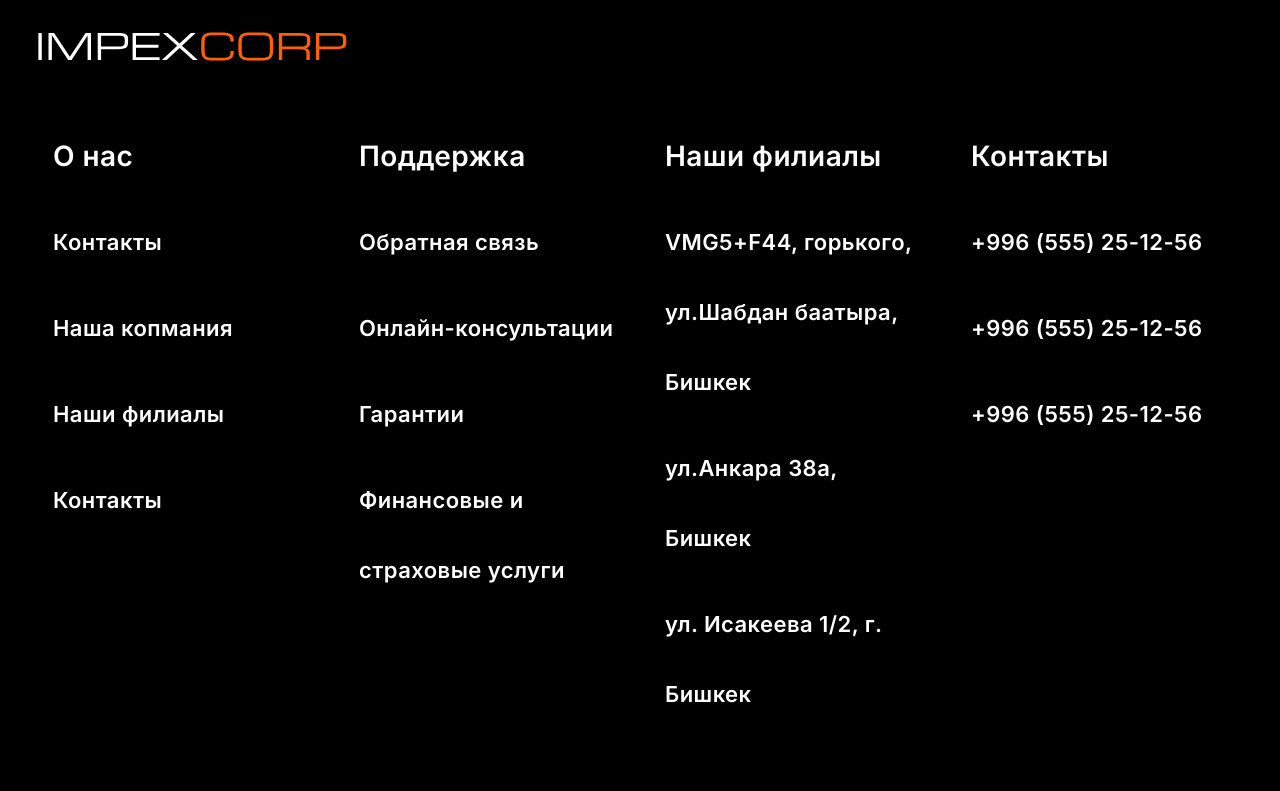
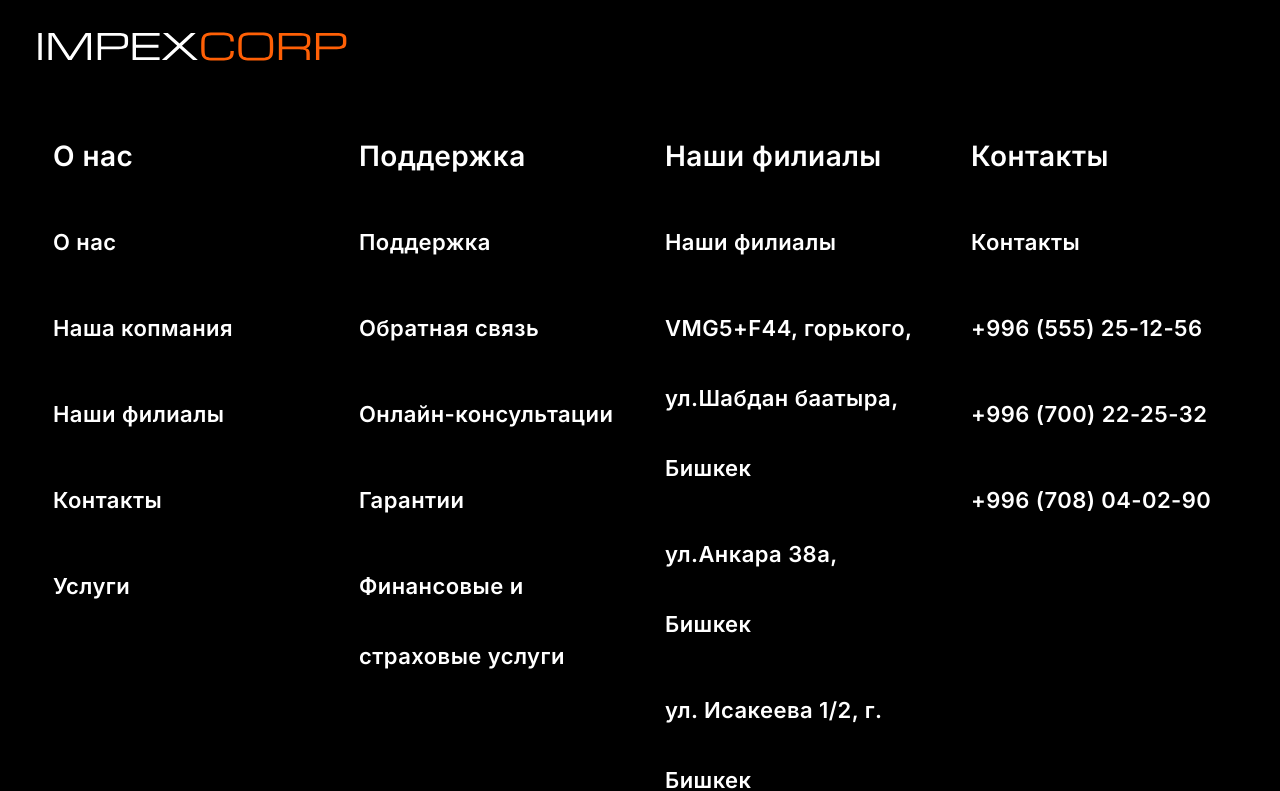
Before and after one commit to azam2802/ImpexCorp, a React (Vite) app: page / in a window 1280 px wide. Shown: the part 5520-6311 px from the top of the page. Built offline with nearby package versions, Linux system fonts and the light colour scheme.

Commit message:
remade footer using map()

```diff
--- a/package.json
+++ b/package.json
@@ -13,13 +13,14 @@
   "dependencies": {
     "axios": "^1.6.7",
     "framer-motion": "^11.0.3",
-    "i18next": "^23.8.2",
+    "i18next": "^23.10.0",
     "i18next-browser-languagedetector": "^7.2.0",
     "i18next-http-backend": "^2.4.3",
     "react": "^18.2.0",
     "react-dom": "^18.2.0",
     "react-i18next": "^14.0.5",
     "react-router-dom": "^6.22.0",
+    "swiper": "^11.0.7",
     "zustand": "^4.5.0"
   },
   "devDependencies": {
--- a/src/i18n.js
+++ b/src/i18n.js
@@ -3,16 +3,20 @@ import { initReactI18next } from "react-i18next"
 import LanguageDetector from "i18next-browser-languagedetector"
 import Backend from "i18next-http-backend"
 
-i18n.use(Backend).use(LanguageDetector).use(initReactI18next).init({
+i18n
+  .use(Backend)
+  .use(LanguageDetector)
+  .use(initReactI18next)
+  .init({
     debug: true,
     fallbackLng: "ru",
     detection: {
-    order: ['queryString', 'cookie'],
-    cahche: ['cookie']
+      order: ["queryString", "cookie"],
+      cahche: ["cookie"],
     },
     interpolation: {
-    escapeValue: false
-  }
+      escapeValue: false,
+    },
   })
 
 export default i18n
--- a/src/layout/Footer/Footer.jsx
+++ b/src/layout/Footer/Footer.jsx
@@ -8,8 +8,23 @@ import WhatsUpIcon from "@images/image 7.png"
 import { Link } from "react-router-dom"
 import { useTranslation } from "react-i18next"
 
+import en from "../../../public/locales/en/translation.json"
+import ru from "../../../public/locales/ru/translation.json"
+import ky from "../../../public/locales/ky/translation.json"
+import zh from "../../../public/locales/zh/translation.json"
+
 const Footer = () => {
-  const { t } = useTranslation()
+  const { t, i18n } = useTranslation()
+  const languageData = { en, ru, ky, zh }
+  const currentLanguage = languageData[i18n.language] || en
+
+  const renderLinks = (links) => {
+    return Object.entries(links).map(([key, value]) => (
+      <li key={key}>
+        <Link to="/">{value}</Link>
+      </li>
+    ))
+  }
 
   return (
     <div>
@@ -23,87 +38,49 @@ const Footer = () => {
           <div className={s["row-1"]}>
             <ul>
               <li>{t("footer.aboutus.name")}</li>
-              <li>
-                <Link to="/">{t("footer.aboutus.contacts")}</Link>
-              </li>
-              <li>
-                <Link to="/">{t("footer.aboutus.company")}</Link>
-              </li>
-              <li>
-                <Link to="/">{t("footer.aboutus.locations")}</Link>
-              </li>
-              <li>
-                <Link to="/">{t("footer.aboutus.contacts")}</Link>
-              </li>
+              {renderLinks(currentLanguage.footer.aboutus)}
             </ul>
           </div>
           <div className={s["row-2"]}>
             <ul>
               <li>{t("footer.support.name")}</li>
-              <li>
-                <Link to="/">{t("footer.support.feedback")}</Link>
-              </li>
-              <li>
-                <Link to="/">{t("footer.support.counseling")}</Link>
-              </li>
-              <li>
-                <Link to="/">{t("footer.support.refund")}</Link>
-              </li>
-              <li>
-                <Link to="/">{t("footer.support.insurance")}</Link>
-              </li>
+              {renderLinks(currentLanguage.footer.support)}
             </ul>
           </div>
           <div className={s["row-3"]}>
             <ul>
               <li>{t("footer.branches.name")}</li>
-              <li>
-                <Link to="/">{t("footer.branches.address1")}</Link>
-              </li>
-              <li>
-                <Link to="/">{t("footer.branches.address2")}</Link>
-              </li>
-              <li>
-                <Link to="/">{t("footer.branches.address3")}</Link>
-              </li>
+              {renderLinks(currentLanguage.footer.branches)}
             </ul>
           </div>
           <div className={s["row-4"]}>
             <ul>
               <li>{t("footer.contacts.name")}</li>
-              <li>
-                <Link to="/">{t("footer.contacts.number1")}</Link>
-              </li>
-              <li>
-                <Link to="/">{t("footer.contacts.number1")}</Link>
-              </li>
-              <li>
-                <Link to="/">{t("footer.contacts.number1")}</Link>
-              </li>
+              {renderLinks(currentLanguage.footer.contacts)}
             </ul>
           </div>
         </div>
         <div className={s["social-media"]}>
           <ul>
             <li>
-              <a href="#">
+              <Link to="#">
                 <img src={TelegramIcon} alt="Telegram Icon" />
-              </a>
+              </Link>
             </li>
             <li>
-              <a href="#">
+              <Link to="#">
                 <img src={InstagramIcon} alt="Instagram Icon" />
-              </a>
+              </Link>
             </li>
             <li>
-              <a href="#">
+              <Link to="#">
                 <img src={TwitterIcon} alt="Twitter Icon" />
-              </a>
+              </Link>
             </li>
             <li>
-              <a href="#">
+              <Link to="#">
                 <img src={WhatsUpIcon} alt="WhatsApp Icon" />
-              </a>
+              </Link>
             </li>
           </ul>
         </div>
```
Also changed, not shown: 1 other file (tests, documents, lock files or other folders). Lines whose indentation alone changed are shown as unchanged.
